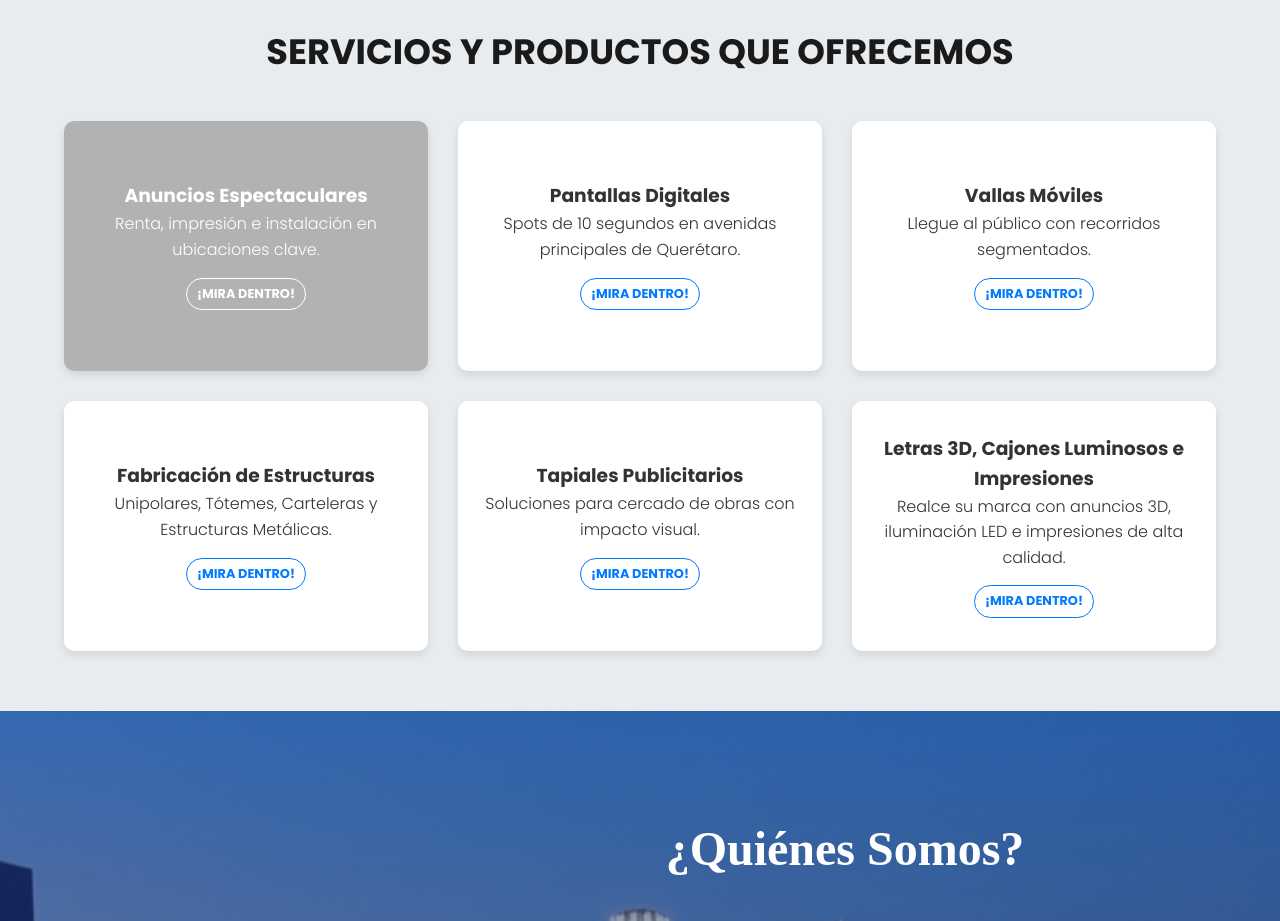
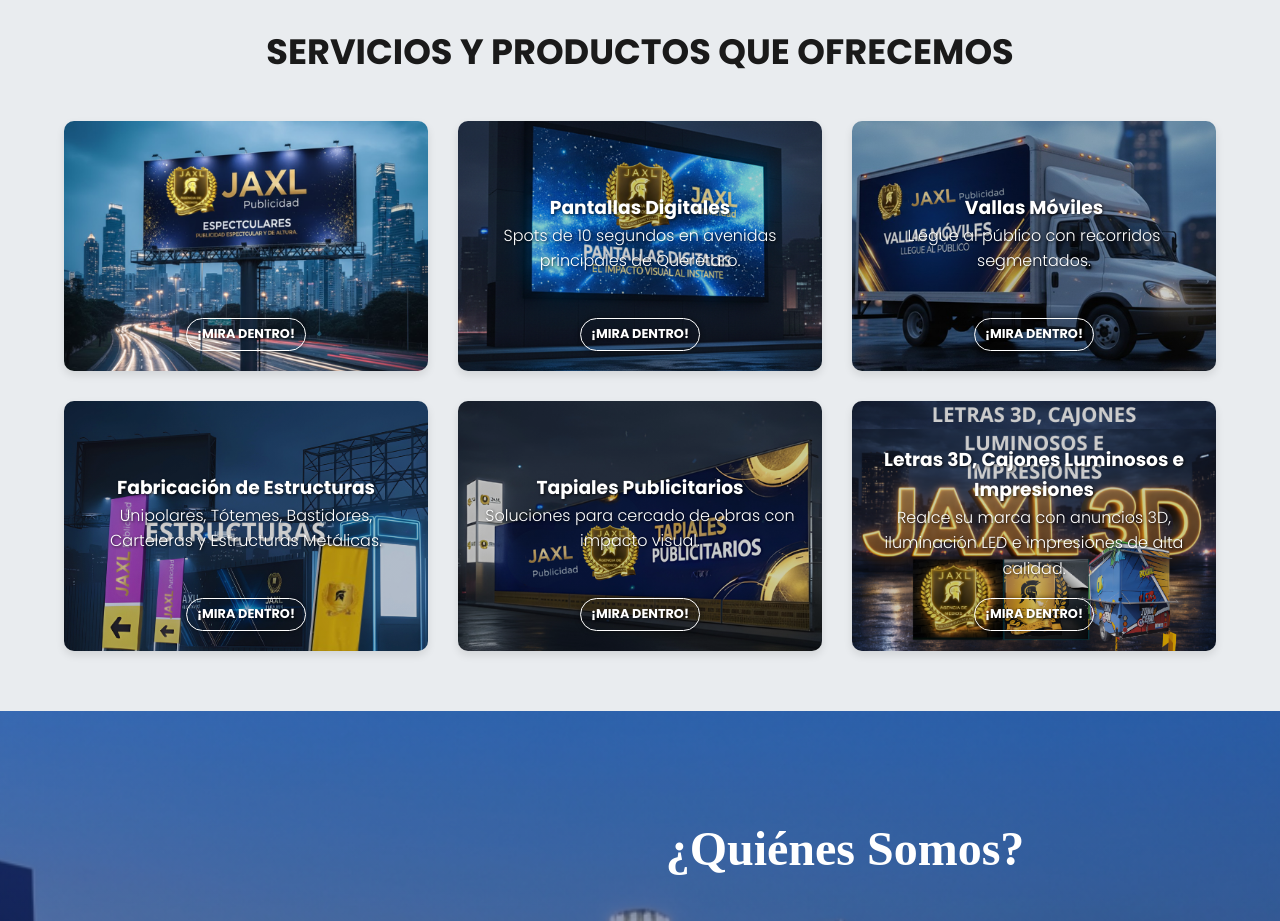
Before and after one commit to NaooCG/JAXL, a plain HTML site: page index.html in a window 1280 px wide. Shown: the part 920-1841 px from the top of the page. Drawn offline with Linux system fonts and the light colour scheme.

Commit message:
tARJETAS_CON_IMAGENES
Creación de imágenes de fondo de las tarjetas

```diff
--- a/index.html
+++ b/index.html
@@ -90,6 +90,8 @@
             transition: transform 0.6s;
             border-radius: 10px;
             padding: 25px;
+            /* Padding inferior extra para que el texto no choque con el botón */
+            padding-bottom: 50px;
             display: flex;
             flex-direction: column;
             justify-content: center;
@@ -102,23 +104,72 @@
             background-color: #fff;
             color: #333;
             transform: rotateY(0deg);
+            background-position: center;
+            background-size: cover;
         }
 
-        #card-espectaculares {
-            /* Se añade un degradado lineal para que el texto blanco se lea bien */
-            background-image: linear-gradient(rgba(0,0,0,0.3), rgba(0,0,0,0.3)), url('espectacular_tarjeta.jpg');
+        /* --- INICIO DE PERSONALIZACIÓN DE TARJETAS --- */
+
+        #card-espectaculares,
+        #card-pantallas,
+        #card-vallas,
+        #card-estructuras,
+        #card-tapiales,
+        #card-letras3d {
             color: white;
+            text-shadow: 1px 1px 3px rgba(0,0,0,0.8);
         }
 
-        #card-espectaculares .tip-didactico {
+        /* Estilos para el botón "MIRA DENTRO" en todas las tarjetas con fondo */
+        #card-espectaculares .tip-didactico,
+        #card-pantallas .tip-didactico,
+        #card-vallas .tip-didactico,
+        #card-estructuras .tip-didactico,
+        #card-tapiales .tip-didactico,
+        #card-letras3d .tip-didactico {
             color: white;
             border-color: white;
+            box-shadow: 0 0 5px rgba(0,0,0,0.5);
         }
+
+        /* 1. Anuncios Espectaculares */
+        #card-espectaculares {
+            background-image: url('epectacular_tarjeta.png');
+        }
+
+        /* 2. Pantallas Digitales */
+        #card-pantallas {
+            background-image: linear-gradient(rgba(0,0,0,0.2), rgba(0,0,0,0.2)), url('pantalla_D_Tarjeta.png');
+        }
+
+        /* 3. Vallas Móviles */
+        #card-vallas {
+            background-image: linear-gradient(rgba(0,0,0,0.2), rgba(0,0,0,0.2)), url('vallas_M_Tarjeta.png');
+        }
+
+        /* 4. Fabricación de Estructuras */
+        #card-estructuras {
+            background-image: linear-gradient(rgba(0,0,0,0.2), rgba(0,0,0,0.2)), url('fabri_Estr_Trajeta.png');
+        }
+
+        /* 5. Tapiales Publicitarios */
+        #card-tapiales {
+            background-image: linear-gradient(rgba(0,0,0,0.2), rgba(0,0,0,0.2)), url('tapi_Tarjeta.png');
+        }
+
+        /* 6. Letras 3D */
+        #card-letras3d {
+            background-image: linear-gradient(rgba(0,0,0,0.2), rgba(0,0,0,0.2)), url('3D_Tarjeta.png');
+        }
+
+        /* --- FIN DE PERSONALIZACIÓN DE TARJETAS --- */
+
 
         .card-back {
             background-color: #007bff;
             color: white;
             transform: rotateY(180deg);
+            padding-bottom: 25px; /* Restaurar padding normal para la parte de atrás */
         }
 
         .servicio-card:hover .card-front {
@@ -129,15 +180,23 @@
             transform: rotateY(0deg);
         }
 
+        /* ESTILO MODIFICADO PARA BAJAR EL TEXTO */
         .tip-didactico {
             display: block;
-            margin-top: 15px;
+
+            /* Posicionamiento absoluto para pegarlo abajo */
+            position: absolute;
+            bottom: 20px; /* Distancia desde abajo */
+            left: 50%;
+            transform: translateX(-50%); /* Centrado horizontal exacto */
+
             font-size: 0.8em;
             font-weight: 700;
             color: #007bff;
             border: 1px solid #007bff;
             padding: 5px 10px;
             border-radius: 20px;
+            white-space: nowrap; /* Evita que el texto se parta en dos líneas */
         }
 
         /* NAVEGACIÓN */
@@ -160,7 +219,6 @@
             justify-content: space-between;
         }
 
-        /* Logo + Texto en el Menú */
         .logo {
             font-size: 1.6em;
             font-weight: 700;
@@ -193,13 +251,12 @@
         #nosotros {
             min-height: 600px;
             padding: 100px 10%;
-    /* Ruta de la imagen que descargaste */
             background: linear-gradient(rgba(45, 71, 150, 0.50), rgba(0, 0, 0, 0.50)),
                         url('MINIATURAS.png') no-repeat center center;
             background-size: cover;
-    background-attachment: fixed; /* Efecto Parallax elegante */
+            background-attachment: fixed;
             display: flex;
-    flex-direction: row; /* Logo a la izquierda, texto a la derecha */
+            flex-direction: row;
             align-items: center;
             justify-content: center;
             gap: 60px;
@@ -207,7 +264,7 @@
         }
 
         .nosotros-logo img {
-    width: 350px; /* Tamaño ajustado para balance */
+            width: 350px;
             height: auto;
             filter: drop-shadow(0 0 15px rgba(255,255,255,0.2));
         }
@@ -221,12 +278,12 @@
             color: #ffffff;
             font-size: 3rem;
             margin-bottom: 30px;
-    font-family: 'Playfair Display', serif; /* Para el toque elegante */
+            font-family: 'Playfair Display', serif;
             text-transform: none;
         }
 
         .about-text p {
-    font-family: 'Playfair Display', serif; /* Fuente serif como en tu imagen */
+            font-family: 'Playfair Display', serif;
             font-size: 1.1rem;
             line-height: 2;
             letter-spacing: 1.2px;
@@ -344,8 +401,7 @@
 
             <a href="anuncios_espectaculares.html" class="servicio-card">
                 <div class="card-front" id="card-espectaculares">
-                    <h3>Anuncios Espectaculares</h3>
-                    <p>Renta, impresión e instalación en ubicaciones clave.</p>
+
                     <span class="tip-didactico">¡MIRA DENTRO!</span>
                 </div>
                 <div class="card-back">
@@ -354,7 +410,7 @@
             </a>
 
             <a href="pantallas_digitales.html" class="servicio-card">
-                <div class="card-front">
+                <div class="card-front" id="card-pantallas">
                     <h3>Pantallas Digitales</h3>
                     <p>Spots de 10 segundos en avenidas principales de Querétaro.</p>
                     <span class="tip-didactico">¡MIRA DENTRO!</span>
@@ -365,7 +421,7 @@
             </a>
 
             <a href="vallas_moviles.html" class="servicio-card">
-                <div class="card-front">
+                <div class="card-front" id="card-vallas">
                     <h3>Vallas Móviles</h3>
                     <p>Llegue al público con recorridos segmentados.</p>
                     <span class="tip-didactico">¡MIRA DENTRO!</span>
@@ -376,9 +432,9 @@
             </a>
 
             <a href="fabricacion_estructuras.html" class="servicio-card">
-                <div class="card-front">
+                <div class="card-front" id="card-estructuras">
                     <h3>Fabricación de Estructuras</h3>
-                    <p>Unipolares, Tótemes, Carteleras y Estructuras Metálicas.</p>
+                    <p>Unipolares, Tótemes, Bastidores, Carteleras y Estructuras Metálicas.</p>
                     <span class="tip-didactico">¡MIRA DENTRO!</span>
                 </div>
                 <div class="card-back">
@@ -387,7 +443,7 @@
             </a>
 
             <a href="tapiales.html" class="servicio-card">
-                <div class="card-front">
+                <div class="card-front" id="card-tapiales">
                     <h3>Tapiales Publicitarios</h3>
                     <p>Soluciones para cercado de obras con impacto visual.</p>
                     <span class="tip-didactico">¡MIRA DENTRO!</span>
@@ -398,7 +454,7 @@
             </a>
 
             <a href="3d_luminosos_impresiones.html" class="servicio-card">
-                <div class="card-front">
+                <div class="card-front" id="card-letras3d">
                     <h3>Letras 3D, Cajones Luminosos e Impresiones</h3>
                     <p>Realce su marca con anuncios 3D, iluminación LED e impresiones de alta calidad.</p>
                     <span class="tip-didactico">¡MIRA DENTRO!</span>
```
Also changed, not shown: 3d_luminosos_impresiones.html (+1 -1 lines), tapiales.html (+1 -1 lines), 3D_Tarjeta.png (added), fabri_Estr_Trajeta.png (added), pantalla_D_Tarjeta.png (added), tapi_Tarjeta.png (added), vallas_M_Tarjeta.png (added). Lines whose indentation alone changed are shown as unchanged.
